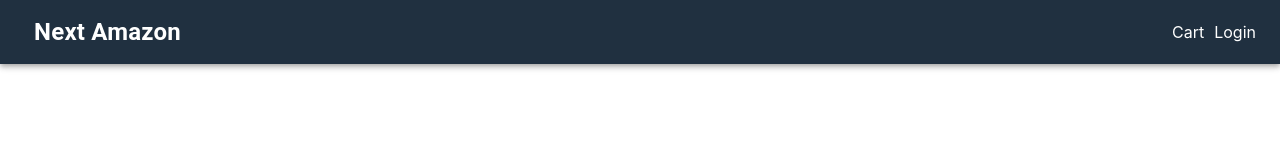
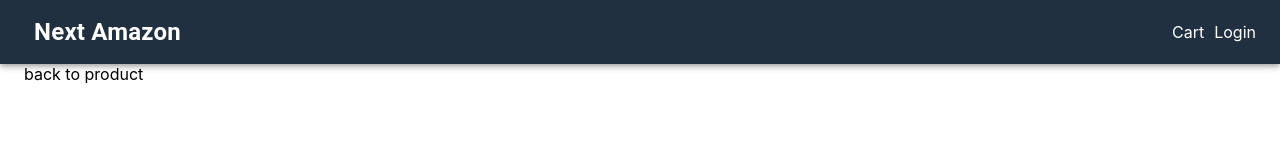
Before and after one commit to meertanveer/next-amazon, a Next.js app: page /product/fjallraven-foldsack-no-1-backpack in a window 1280 px wide. Shown: the top 160 px of the page. Built offline with nearby package versions, Linux system fonts and the light colour scheme.

Commit message:
back to product page navigation aded

```diff
--- a/pages/product/[slug].js
+++ b/pages/product/[slug].js
@@ -1,8 +1,9 @@
 import Layout from '../../components/layout';
+import NextLink from 'next/link';
 import React from 'react';
 import data from '../../utils/data';
 import { useRouter } from 'next/router';
-import NextLink from 'next/link';
+
 export default function ProductScreen() {
   const router = useRouter();
   const { slug } = router.query;
@@ -10,5 +11,11 @@ export default function ProductScreen() {
   if (!product) {
     return <div>No Product Available</div>;
   }
-  return <Layout></Layout>;
+  return (
+    <Layout title={product.title}>
+      <div>
+        <NextLink>back to product</NextLink>
+      </div>
+    </Layout>
+  );
 }
```
